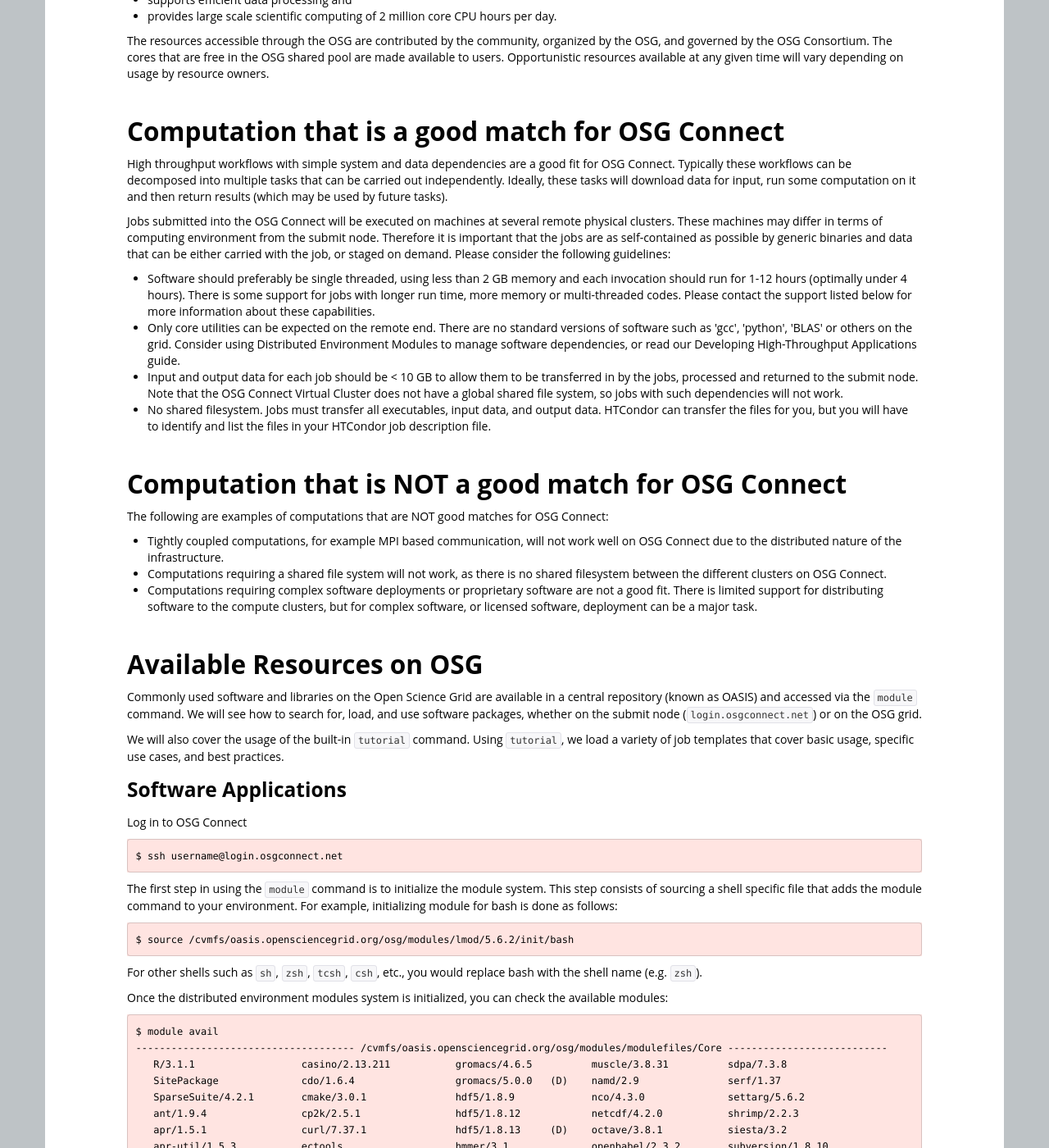
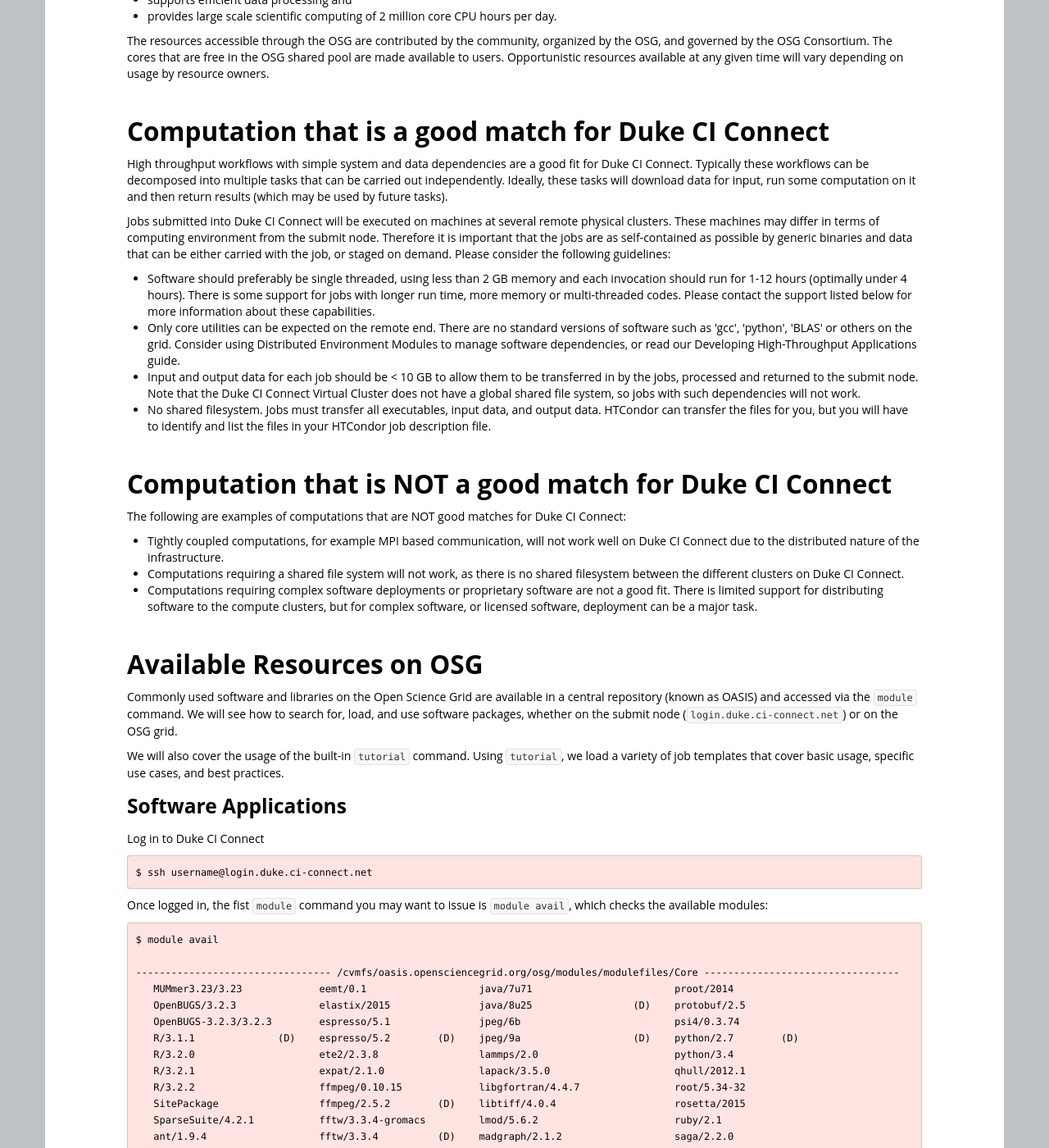
Before and after one commit to SWC-OSG-Workshop/2015-10-27-duke, a Jekyll site: the page built from novice/DHTC/01-IntroGrid.md, in a window 1280 px wide and 1400 px high, scrolled down 563 px. Shown: the whole window at 82% size. Built offline with Jekyll 4.4.1, drawn with Linux system fonts in a browser that asks for light colours; some of the changed text lies outside the part shown.

Commit message:
Update DHTC Intro for Duke CI Connect

```diff
--- a/novice/DHTC/01-IntroGrid.md
+++ b/novice/DHTC/01-IntroGrid.md
@@ -9,8 +9,8 @@
 #### Objectives
 *   Get to know the Open Science Grid
 *   What resources are open to academic researchers?
-*   Computation that is a good match for OSG Connect
-*   Computation that is NOT a good match for OSG Connect
+*   Computation that is a good match for Duke CI Connect
+*   Computation that is NOT a good match for Duke CI Connect
 *   Learn what software resources are available on the OSG and how to access them from compute jobs.
 
 </div>
@@ -33,15 +33,15 @@
 
 
 
-## Computation that is a good match for OSG Connect
+## Computation that is a good match for Duke CI Connect
 
 High throughput workflows with simple system and data dependencies are a good
-fit for OSG Connect. Typically these workflows can be decomposed into multiple
+fit for Duke CI Connect. Typically these workflows can be decomposed into multiple
 tasks that can be carried out independently.  Ideally, these tasks will download
 data for input, run some computation on it and then return results (which may be
 used by future tasks).
 
-Jobs submitted into the OSG Connect will be executed on machines at several
+Jobs submitted into Duke CI Connect will be executed on machines at several
 remote physical clusters. These machines may differ in terms of computing
 environment from the submit node. Therefore it is important that the jobs are
 as self-contained as possible by generic binaries and data that can be either
@@ -59,22 +59,22 @@
     or read our Developing High-Throughput Applications guide.</li>
 <li>   Input and output data for each job should be < 10 GB to allow them to be
     transferred in by the jobs, processed and returned to the submit node. Note
-    that the OSG Connect Virtual Cluster does not have a global shared file
+    that the Duke CI Connect Virtual Cluster does not have a global shared file
     system, so jobs with such dependencies will not work.</li>
 <li>   No shared filesystem. Jobs must transfer all executables, input data, and
     output data. HTCondor can transfer the files for you, but you will have to
     identify and list the files in your HTCondor job description file. </li>
 </ul>
 
-## Computation that is NOT a good match for OSG Connect
+## Computation that is NOT a good match for Duke CI Connect
 
 The following are examples of computations that are NOT good matches for
-OSG Connect:
+Duke CI Connect:
 <ul>
 <li>   Tightly coupled computations, for example MPI based communication, will
-    not work well on OSG Connect due to the distributed nature of the infrastructure.</li>
+    not work well on Duke CI Connect due to the distributed nature of the infrastructure.</li>
 <li>   Computations requiring a shared file system will not work, as there is
-    no shared filesystem between the different clusters on OSG Connect.</li>
+    no shared filesystem between the different clusters on Duke CI Connect.</li>
 <li>   Computations requiring complex software deployments or proprietary software
     are not a good fit.  There is limited support for distributing software to
     the compute clusters, but for complex software, or licensed software,
@@ -85,20 +85,20 @@
 <h2> Available Resources on OSG </h2>
 Commonly used software and libraries on the Open Science Grid are available in a
 central repository (known as OASIS) and accessed via the `module` command. We will see how to
-search for, load, and use software packages, whether on the submit node (`login.osgconnect.net`) or on the OSG grid.
+search for, load, and use software packages, whether on the submit node (`login.duke.ci-connect.net`) or on the OSG grid.
 
 We will also cover the usage of the built-in `tutorial` command. Using `tutorial`,
 we load a variety of job templates that cover basic usage, specific use cases, and best practices.
 
 <h3> Software Applications </h3>
 
-Log in to OSG Connect
+Log in to Duke CI Connect
 
 ~~~
-$ ssh username@login.osgconnect.net
+$ ssh username@login.duke.ci-connect.net
 ~~~
 
-
+<!---
 The first step in using the `module` command is to initialize the module system.  This
 step consists of sourcing a shell specific file that adds the module command
 to your environment. For example, initializing module for bash is done as follows:
@@ -112,35 +112,60 @@
 
 Once the distributed environment modules system is initialized, you can check the
 available modules:
+-->
+Once logged in, the fist `module` command you may want to issue is `module avail`, which checks the available modules:
 
 ~~~
 $ module avail
-------------------------------------- /cvmfs/oasis.opensciencegrid.org/osg/modules/modulefiles/Core ---------------------------
-   R/3.1.1                  casino/2.13.211           gromacs/4.6.5          muscle/3.8.31          sdpa/7.3.8
-   SitePackage              cdo/1.6.4                 gromacs/5.0.0   (D)    namd/2.9               serf/1.37
-   SparseSuite/4.2.1        cmake/3.0.1               hdf5/1.8.9             nco/4.3.0              settarg/5.6.2
-   ant/1.9.4                cp2k/2.5.1                hdf5/1.8.12            netcdf/4.2.0           shrimp/2.2.3
-   apr/1.5.1                curl/7.37.1               hdf5/1.8.13     (D)    octave/3.8.1           siesta/3.2
-   apr-util/1.5.3           ectools                   hmmer/3.1              openbabel/2.3.2        subversion/1.8.10
-   aprutil/1.5.3            espresso/5.1              java/7u71              papi/5.3.2             sundials/2.5
-   atlas                    expat/2.1.0               java/8u25       (D)    pbsuite/14.9.9         swift/0.94.1
-   autodock/4.2.6           fftw/3.3.4-gromacs        jpeg                   pcre/8.35              tcl/8.6.2
-   bedtools/2.21            fftw/3.3.4         (D)    lammps/2.0             proot/2014             uclust/2.22
-   blasr/1.3.1              fpc/2.6.4                 lapack                 protobuf/2.5           udunits/2.2.17
-   blast                    gamess/2013               lmod/5.6.2             python/2.7      (D)    valgrind/3.10
-   blender                  gcc/4.6.2                 madgraph/2.1.2         python/3.4             vmd/1.9.1
-   boost/1.50.0             geos/3.4.2                matlab/2013b           qhull/2012.1           wget/1.15
-   boost/1.56        (D)    git/1.9.0                 matlab/2014a    (D)    root/5.34-21
-   bowtie/2.2.3             glpk/4.54                 mercurial/1.9.1        ruby/2.1
-   bwa/2014                 gnuplot/4.6.5             mplayer/1.1            samtools/0.1.17
-   canopy/1.4.1             graphviz/2.38.0           mrbayes/3.2.2          scons/2.3.4
+
+--------------------------------- /cvmfs/oasis.opensciencegrid.org/osg/modules/modulefiles/Core ---------------------------------
+   MUMmer3.23/3.23             eemt/0.1                   java/7u71                        proot/2014
+   OpenBUGS/3.2.3              elastix/2015               java/8u25                 (D)    protobuf/2.5
+   OpenBUGS-3.2.3/3.2.3        espresso/5.1               jpeg/6b                          psi4/0.3.74
+   R/3.1.1              (D)    espresso/5.2        (D)    jpeg/9a                   (D)    python/2.7        (D)
+   R/3.2.0                     ete2/2.3.8                 lammps/2.0                       python/3.4
+   R/3.2.1                     expat/2.1.0                lapack/3.5.0                     qhull/2012.1
+   R/3.2.2                     ffmpeg/0.10.15             libgfortran/4.4.7                root/5.34-32
+   SitePackage                 ffmpeg/2.5.2        (D)    libtiff/4.0.4                    rosetta/2015
+   SparseSuite/4.2.1           fftw/3.3.4-gromacs         lmod/5.6.2                       ruby/2.1
+   ant/1.9.4                   fftw/3.3.4          (D)    madgraph/2.1.2                   saga/2.2.0
+   apr/1.5.1                   fiji/2.0                   madgraph/2.2.2            (D)    samtools/0.1.17
+   aprutil/1.5.3               fpc/2.6.4                  matlab/2013b                     scons/2.3.4
+   arc-lite/2015               freesurfer/5.3.0           matlab/2014a                     sdpa/7.3.8
+   atlas/3.10.1                freetype/2.5.5             matlab/2014b                     serf/1.37
+   atlas/3.10.2         (D)    fsl/5.0.8                  matlab/2015a                     settarg/5.6.2
+   autodock/4.2.6              gamess/2013                matlab/2015b              (D)    shelx/2015
+   bedtools/2.21               gcc/4.6.2                  mercurial/1.9.1                  shrimp/2.2.3
+   blasr/1.3.1                 gcc/4.6.4                  mixmodlib/3.1                    siesta/3.2
+   blast                       gcc/4.8.1                  mpc/1.0.3                        sqlite/3.8.11.1
+   blender                     gcc/4.9.2           (D)    mpfr/3.1.3                       sra/2.5.4
+   boost/1.50.0                gdal/2.0.0                 mplayer/1.1                      stashcp/1.0.0
+   boost/1.56                  geant4/9.4p02              mrbayes/3.2.2                    stashcp/2.2
+   boost/1.57.0         (D)    geos/3.4.2                 muscle/3.8.31                    stashcp/2.5       (D)
+   bowtie/2.2.3                git/1.9.0                  mysql/5.1.73                     subversion/1.8.10
+   bwa/2014                    glpk/4.54                  namd/2.9                         sundials/2.5
+   canopy/1.4.1                gmp/6.0.0                  namd/2.10.cuda                   swift/0.94.1
+   casino/2.13.211             gnome_libs/1.0             namd/2.10                 (D)    swift/0.96.2      (D)
+   ccp4/2015                   gnuplot/4.6.5              nco/4.3.0                        tcl/8.6.2
+   cctools/4.4.2               graphviz/2.38.0            netcdf/4.2.0                     tophat/2.0.13
+   cctools/5.2.3        (D)    grass/6.4.4                octave/3.8.1                     uclust/2.22
+   cdo/1.6.4                   gromacs/4.6.5              openbabel/2.3.2                  udunits/2.2.17
+   clhep/2.1.0.1               gromacs/5.0.0       (D)    opencv/2.4.10                    unixodbc/2.3.2
+   clhep/2.2.0.8        (D)    gromacs/5.0.5.cuda         papi/5.3.2                       valgrind/3.10
+   cmake/3.0.1                 gromacs/5.0.5              pbsuite/14.9.9                   vmd/1.9.1
+   connect-client/0.2.1        gsl/1.16                   pcre/8.35                        wget/1.15
+   connect-client/0.3.0        hdf5/1.8.9                 pegasus/4.4.2-image_tools        wxgtk/3.0.2
+   connect-client/0.4.0 (D)    hdf5/1.8.12                phenix/1.10                      xrootd/4.1.1
+   cp2k/2.5.1                  hdf5/1.8.13         (D)    poppler/0.24.1            (D)    xrootd/4.2.1      (D)
+   cufflinks/2.2.1             hmmer/3.1                  poppler/0.32                     zlib/1.2.8
+   curl/7.37.1                 intelMKL/11.3.0.109        povray/3.7
+   ectools                     jasper/1.900.1             proj/4.9.1
 
   Where:
    (D):  Default Module
 
 Use "module spider" to find all possible modules.
 Use "module keyword key1 key2 ..." to search for all possible modules matching any of the "keys".
-
 ~~~
 
 In order to load a module, you need to run `module load [modulename]`.  Say for
@@ -168,28 +193,19 @@
 ~~~
 
 Note that some modules may depend on other modules.  Gromacs is an example of
-one such module.  If you try to load it, the `module` command will give you an
-error indicating this:
+one such module.  If you load it, the `module` command will automatically load the modules on which gromacs depends:
 
 ~~~
 $ module load gromacs
+$ module list
 
-Lmod has detected the following error: Cannot load module "gromacs/5.0.0"
-without these modules loaded:
-  fftw/3.3.4-gromacs, atlas, lapack
-
-
-  While processing the following module(s):
-
-  Module fullname  Module Filename
-  ---------------  ---------------
-  gromacs/5.0.0
-  /cvmfs/oasis.opensciencegrid.org/osg/modules/modulefiles/Core/gromacs/5.0.0.lua
+Currently Loaded Modules:
+  1) fftw/3.3.4-gromacs   2) atlas/3.10.2   3) libgfortran/4.4.7   4) lapack/3.5.0   5) gromacs/5.0.0
 ~~~
 
-The `module` command will helpfully let you know which modules are needed. In
-this case, you'll need the `fftw/3.3.4-gromacs`, `atlas`, and `lapack` modules in
-order to load `gromacs`.  So you'll need to load them first:
+The `module` command will helpfully load the required modules, or let you know which modules are needed. In
+this case, you need the `fftw/3.3.4-gromacs`, `atlas`, `libgfortran`, and `lapack` modules in
+order to load `gromacs`.  So they have been conveniently loaded for you.  Alternatively, you can load the required modules yourself first before loading gromacs:
 
 ~~~
 $ module load fftw/3.3.4-gromacs atlas lapack
@@ -205,13 +221,13 @@
 $ module list
 
 Currently Loaded Modules:
-  1) fftw/3.3.4-gromacs   2) atlas   3) lapack   4) gromacs/5.0.0
+  1) fftw/3.3.4-gromacs   2) atlas/3.10.2   3) libgfortran/4.4.7   4) lapack/3.5.0   5) gromacs/5.0.0
 ~~~
 
 Finally, if you want to unload a module, type:
 
 ~~~
-$ module unload R
+$ module unload gromacs
 ~~~
 
 > #### Challenges
@@ -231,26 +247,39 @@
        tutorial <tutorial-name>      - set up a tutorial
 
 Currently available tutorials:
-R ..................... Estimate Pi using the R programming language
-cp2k .................. How-to for the electronic structure package CP2K
-dagman-namd ........... Launch a series of NAMD simulations via Condor DAG
-error101 .............. Use condor_q -better-analyze to analyze stuck jobs
-exitcode .............. Use HTCondor's periodic_release to retry failed jobs
-htcondor-transfer ..... Transfer data via HTCondor's own mechanisms
-namd .................. Run a molecular dynamics simulation using NAMD
-oasis-parrot .......... Software access with OASIS and Parrot
-octave ................ Matrix manipulation via the Octave programming language
-pegasus ............... An introduction to the Pegasus job workflow manager
-photodemo ............. A complete analysis workflow using HTTP transfer
-quickstart ............ How to run your first OSG job
-root .................. Inspect ntuples using the ROOT analysis framework
-scaling ............... Learn to steer jobs to particular resources
-scaling-up-resources .. A simple multi-job demonstration
-software .............. Software access tutorial
-stash-chirp ........... Use the chirp I/O protocol for remote data access
-stash-http ............ Retrieve job input files from Stash via HTTP
-stash-namd ............ Provide input files for NAMD via Stash's HTTP interface
-swift ................. Introduction to the SWIFT parallel scripting language
+AutoDockVina ............... Ligand-Receptor docking with AutoDock Vina
+R .......................... Estimate Pi using the R programming language
+R-addlibSNA ................ Add-on external R library - sna example
+ScalingUp-R ................ Scaling up compute resources - R example
+blast ...................... blast sequence analysis
+cp2k ....................... How-to for the electronic structure package CP2K
+dagman-namd ................ Launch a series of NAMD simulations via an HTCondor DAG
+error101 ................... Use condor_q -better-analyze to analyze stuck jobs
+exitcode ................... Use HTCondor's periodic_release to retry failed jobs
+gromacs .................... Molecular dynamics using GROMACS
+htcondor-transfer .......... Transfer data via HTCondor's own mechanisms
+matlab-HelloWorld .......... Creating standalone MATLAB application - Hello World
+matlab-RandomMatrix ........ Creating standalone MATLAB application - Random Matrix and Wigner Distribution
+matlab-ResonanceODE ........ Creating standalone MATLAB application - Ordinary Differential Equations
+matlab-SimulatedAnnealing .. Creating standalone MATLAB application - Optimization Tool box
+namd ....................... Run a molecular dynamics simulation using NAMD
+nelle-nemo ................. Running Nelle Nemo's goostats on the grid
+oasis-parrot ............... Software access with OASIS and Parrot
+octave ..................... Matrix manipulation via the Octave programming language
+pegasus .................... An introduction to the Pegasus job workflow manager
+pegasus-blast .............. BLAST search on large data set using Pegasus
+pegasus-namd ............... Pegasus workflow to run large scale simulations - NAMD examples
+pegasus-vina ............... Pegasus workflow for docking set of ligands on a give receptor with vina program
+photodemo .................. A complete analysis workflow using HTTP transfer
+quickstart ................. How to run your first OSG job
+root ....................... Inspect ntuples using the ROOT analysis framework
+scaling .................... Learn to steer jobs to particular resources
+scaling-up-resources ....... A simple multi-job demonstration
+software ................... Software access tutorial
+stash-chirp ................ Use the chirp I/O protocol for remote data access
+stash-http ................. Retrieve job input files from Stash via HTTP
+stash-namd ................. Provide input files for NAMD via Stash's HTTP interface
+swift ...................... Introduction to the SWIFT parallel scripting language
 
 Enter "tutorial name-of-tutorial" to clone and try out a tutorial.
 ~~~
@@ -273,16 +302,9 @@
 $ tutorial R  # prints the following message:
 
 
-Application Example - R (statistical analysis)
-
-This tutorial will introduce you to using the R statistical programming
-language on OSG Connect. By the end of the tutorial:
-
-   * You will have set up R from the OSG OASIS service on the submit host
-   * You will know how to use the HAS_CVMFS_oasis_opensciencegrid_org job steering requirement.
-
-Tutorial 'R' is set up.  To begin:
-     cd tutorial-R
+Installing R (master)...
+Tutorial files installed in ./tutorial-R.
+Running setup in ./tutorial-R...
 ~~~
 
 The `tutorial R` command creates a directory `tutorial-R` containing the neccessary script and input files.
@@ -303,10 +326,18 @@
 
 ~~~
 $ cat R-wrapper.sh
-#!/bin/bash # Defines the shell environment.
-source /cvmfs/oasis.opensciencegrid.org/osg/modules/lmod/5.6.2/init/bash
-module load R    # Loads the module
-Rscript  mcpi.R  # Execution of the R script
+#!/bin/bash
+
+EXPECTED_ARGS=1
+
+if [ $# -ne $EXPECTED_ARGS ]; then
+  echo "Usage: R-wrapper.sh file.R"
+  exit 1
+else
+  source /cvmfs/oasis.opensciencegrid.org/osg/modules/lmod/current/init/bash
+  module load R
+  Rscript $1
+fi
 ~~~
 
 Similar to the R tutorial, there are other tutorials available on OSG. The available
@@ -314,9 +345,9 @@
 calculations on OSG.
 
 
-##How to get help using OSG Connect
+##How to get help using Duke CI Connect
 
-Feel free to contact the OSG Connect support team at: [connect-support@opensciencegrid.org](mailto:connect-support@opensciencegrid.org).
+Feel free to contact the OSG User Support team at: [user-support@opensciencegrid.org](mailto:user-support@opensciencegrid.org).
 
 
 <div class="keypoints" markdown="1">
@@ -324,5 +355,5 @@
 *   OSG resources are distributed across 120 institutions and  supports scientific computing of 2 million core CPU hours per day.
 *   Many scientific applications are installed on OSG and available for the users.
 *   The `module` command gives access to software located in the OASIS system
-*   The `tutorial` provides access existing tutorials for using various aspects of OSG Connect.
+*   The `tutorial` provides access existing tutorials for using various aspects of Duke CI Connect.
 </div>
```
Also changed, not shown: other parts of novice/DHTC/01-IntroGrid.md (+2 -1 lines).
